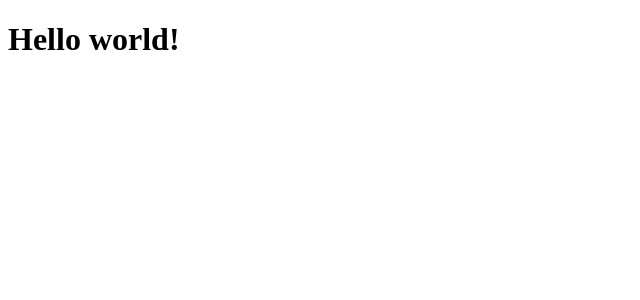
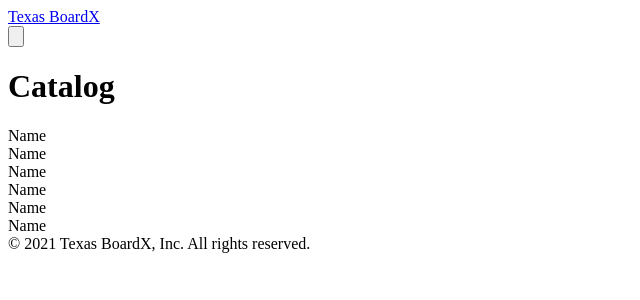
Before and after one commit to forbesye/texas-boardx, a Next.js app: page / in a window 1280 px wide. Shown: the top 300 px of the page, without its empty margins (0-640 px from the left). Built offline with nearby package versions, Linux system fonts and the light colour scheme.

Commit message:
basic static build from json

```diff
--- /dev/null
+++ b/components/GameCard.js
@@ -0,0 +1,9 @@
+import React from "react"
+
+export default function GameCard({ name, price, players, time, imgURL }) {
+    return (
+        <div>
+            {name}
+        </div>
+    )
+}
--- /dev/null
+++ b/components/GameList.js
@@ -0,0 +1,12 @@
+import React from 'react'
+import GameCard from "components/GameCard"
+
+export default function GameList({ games }) {
+    return (
+        <div>
+            {games.map(game => (
+                <GameCard {...game}/>
+            ))}
+        </div>
+    )
+}
--- /dev/null
+++ b/components/Layout.js
@@ -0,0 +1,21 @@
+import Link from "next/link"
+import Head from "next/head"
+import Navbar from "components/Navbar"
+
+export default function Layout({ children, title = "Texas BoardX" }) {
+    return (
+        <div>
+            <Head>
+                <title>{title}</title>
+                <link rel="icon" href="/favicon.ico"/>
+                <meta charSet="utf-8" />
+                <meta name="viewport" content="initial-scale=1.0, width=device-width" />
+            </Head>
+            <header>
+                <Navbar />
+            </header>
+            {children}
+            <footer> © 2021 Texas BoardX, Inc. All rights reserved.</footer>
+        </div>
+    )
+}
--- /dev/null
+++ b/components/Navbar.js
@@ -0,0 +1,21 @@
+import React from 'react'
+
+export default function Navbar() {
+    return (
+        <nav className="text-gray-800 shadow-md">
+            <div className="max-w-7xl mx-auto px-2 sm:px-6 lg:px-8 relative flex items-center justify-between h-16">
+                <div className="absolute inset-y-0 left-0 flex items-center">
+                    <a href="#" className="m-6 font-bold text-3xl text-left cursor-pointer select-none">Texas BoardX</a>
+                </div>
+                <div className="absolute inset-y-0 right-0 flex items-center pr-2">
+                    <button className="p-1 rounded ring-2 ring-gray-800 text-gray-800">
+                        <svg className="h-6 w-6" xmlns="http://www.w3.org/2000/svg" fill="none" viewBox="0 0 24 24" stroke="currentColor">
+                            <path strokeLinecap="round" strokeLinejoin="round" strokeWidth={2} d="M16 11V7a4 4 0 00-8 0v4M5 9h14l1 12H4L5 9z" />
+                        </svg>
+                    </button>
+                </div>
+            </div>
+
+        </nav>
+    )
+}
--- /dev/null
+++ b/jsconfig.json
@@ -0,0 +1,5 @@
+{
+	"compilerOptions": {
+		"baseUrl": "./"
+	}
+}
--- a/pages/games/index.js
+++ /dev/null
@@ -1,3 +0,0 @@
-export default function GamesList() {
-    return <h1>Games</h1>
-}
--- a/pages/index.js
+++ b/pages/index.js
@@ -1,11 +1,18 @@
-import Head from 'next/head'
+import Layout from "components/Layout"
+import GameList from "components/GameList"
 
-export default function Home() {
-  return ( <>
-    <Head>
-      <title>Create Next App</title>
-      <link rel="icon" href="/favicon.ico" />
-    </Head>
-    <h1>Hello world!</h1>
-  </> )
+export default function Home({ games }) {
+  return (
+    <Layout>
+      <h1>Catalog</h1>
+      <GameList games={games} />
+    </Layout>
+  )
 }
+
+export async function getStaticProps() {
+    const res = await fetch("http://localhost:3000/game_info.json")
+    const games = await res.json()
+
+    return { props: { games }}
+}
--- /dev/null
+++ b/public/game_info.json
@@ -0,0 +1,44 @@
+[
+    {
+        "name": "Name",
+        "description": "Description",
+        "time": "Time",
+        "players": "Players",
+        "rate": "Rate"
+    },
+    {
+        "name": "Name",
+        "description": "Description",
+        "time": "Time",
+        "players": "Players",
+        "rate": "Rate"
+    },
+    {
+        "name": "Name",
+        "description": "Description",
+        "time": "Time",
+        "players": "Players",
+        "rate": "Rate"
+    },
+    {
+        "name": "Name",
+        "description": "Description",
+        "time": "Time",
+        "players": "Players",
+        "rate": "Rate"
+    },
+    {
+        "name": "Name",
+        "description": "Description",
+        "time": "Time",
+        "players": "Players",
+        "rate": "Rate"
+    },
+    {
+        "name": "Name",
+        "description": "Description",
+        "time": "Time",
+        "players": "Players",
+        "rate": "Rate"
+    }
+]
```
